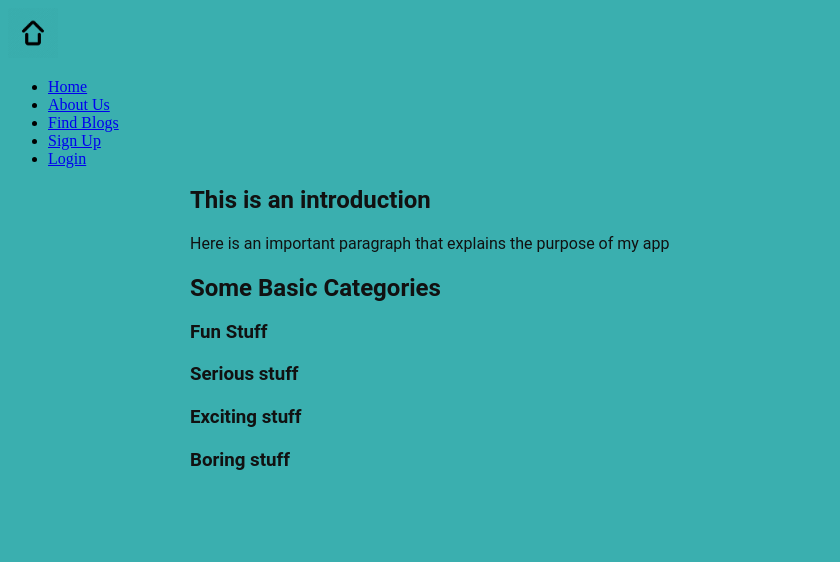
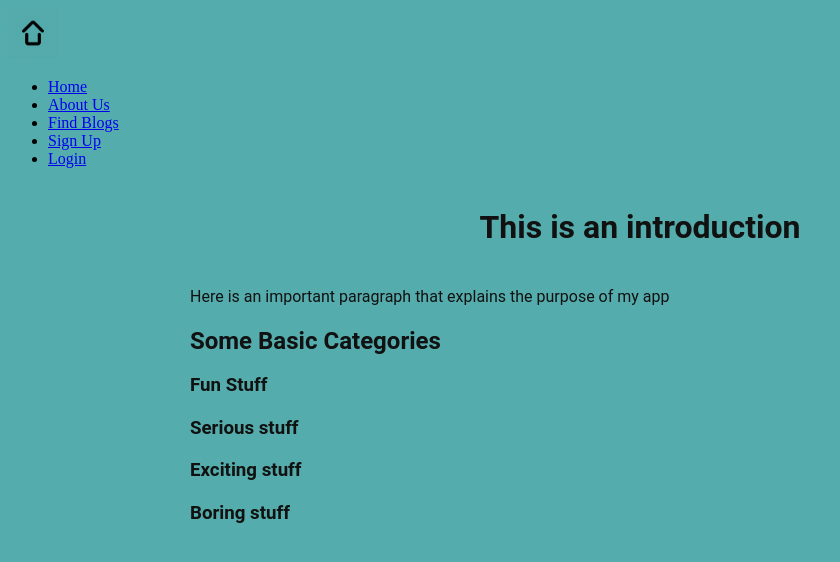
Before and after one commit to meslem-toufik-abdelrezak/3ish_haa, a PHP site: page / in a window 1280 px wide. Shown: the top 562 px of the page, without its empty margins (0-840 px from the left). Run offline with PHP 8.4, Linux system fonts and the light colour scheme.

Commit message:
style appears in vid 12:25 with changing background color

```diff
--- a/css/style.css
+++ b/css/style.css
@@ -1,6 +1,6 @@
 /* 12:25 */
 body{
-    background-color: #3aafaf;
+    background-color: #55acac;
 }
 
 .wrapper {
@@ -13,3 +13,10 @@
     color: #111;
     line-height: 24px;
 }
+
+h1 {
+    font-weight: 600;
+    font-size: 32px;
+    padding: 20px 0;
+    text-align: center;
+}
```
